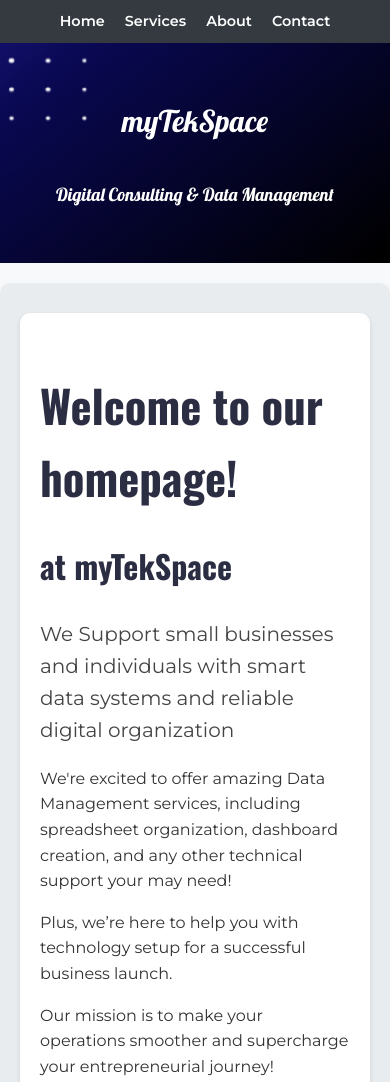
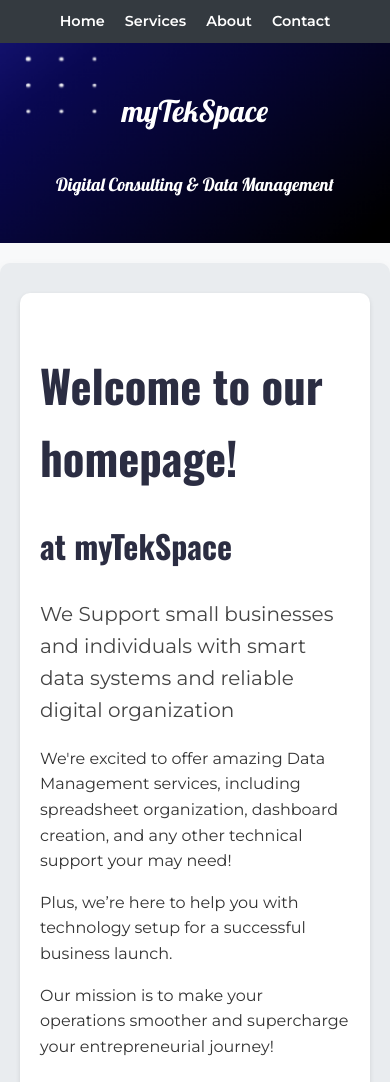
Before and after one commit to Lashi2000/myTekSpace, a plain HTML site: page index.html in a window 390 px wide. Shown: the top 1082 px of the page. Drawn offline with nearby package versions, Linux system fonts and the light colour scheme.

Commit message:
Update index.html

```diff
--- a/index.html
+++ b/index.html
@@ -14,7 +14,7 @@
       line-height: 1.6;}
 header {
   background: url('myTekSpace Header.png') no-repeat center center/cover;
-  height: 220px;
+  height: 200px;
   position: relative;
   display: flex;
   flex-direction: column;
@@ -106,7 +106,7 @@ a:hover {
         font-size: 0.9em;}
 header {
   background: url('myTekSpace Header.png') no-repeat center center/cover;
-  height: 220px;
+  height: 200px;
   position: relative;
   display: flex;
   flex-direction: column;
@@ -145,7 +145,7 @@ header {
 }
   header {
   background: url('myTekSpace Header.png') no-repeat center center/cover;
-  height: 220px;
+  height: 200px;
   position: relative;
   display: flex;
   flex-direction: column;
```
